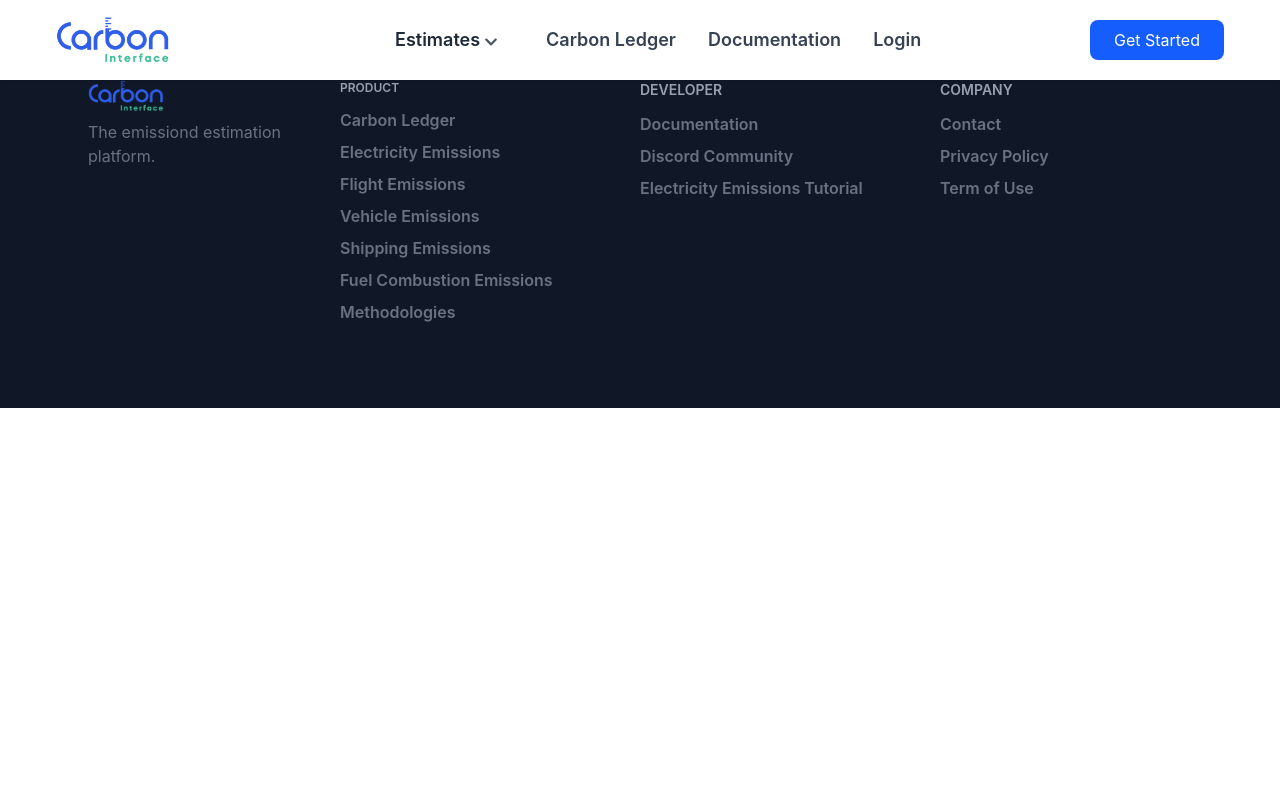
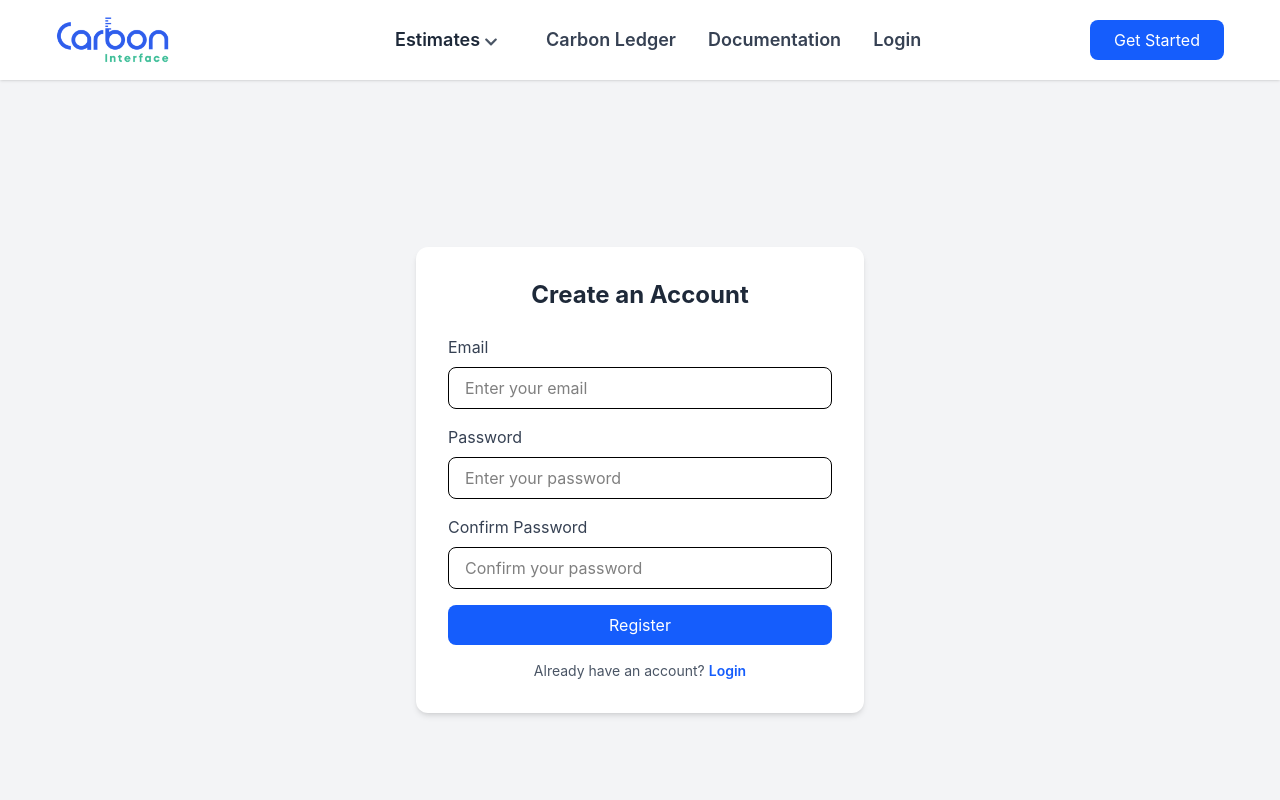
Before and after one commit to mahbubul-alam-marin/Carbon-Interface, a React app: page /register in a window 1280 px wide. Shown: the top 800 px of the page. Built offline with nearby package versions, Linux system fonts and the light colour scheme; the HTML template or start-up script is replaced by a standard one.

Commit message:
update registration page and needed changes others pages

```diff
--- a/src/App.jsx
+++ b/src/App.jsx
@@ -4,6 +4,8 @@
 import Footer from "./components/Footer";
 import Home from "./components/Home";
 import Login from "./components/pages/Login";
+import Registration from "./components/pages/Registration";
+
 
 const App = () => {
   return (
@@ -12,6 +14,7 @@
       <Routes>
         <Route path="/" element={<Home />} />
         <Route path="/login" element={<Login />} />
+        <Route path="/register" element={<Registration/>}   />
       </Routes>
       <Footer />
     </Router>
--- a/src/components/Footer.jsx
+++ b/src/components/Footer.jsx
@@ -66,7 +66,7 @@
 
 
   return (
-    <div className="bg-gray-900 grid grid-cols-4 px-10 text-center text-gray-500 pb-20">
+    <div className="bg-gray-900 grid grid-cols-4 px-10  text-center text-gray-500 py-20">
       <div className="flex flex-col px-2">
 
         <div className="flex space-x-2 px-10 pb-2">
--- a/src/components/Home.jsx
+++ b/src/components/Home.jsx
@@ -3,6 +3,7 @@
 import Img2 from "../assets/picture/purchases.jpg";
 import Img3 from "../assets/picture/shipping.jpg";
 import { FaCheck, FaCoffee } from "react-icons/fa";
+import { Link } from "react-router-dom";
 
 const Home = () => {
   const features = [
@@ -34,10 +35,11 @@
             Developers use Carbon Interface to power carbon measurement in their
             apps to <br /> combat climate change.
           </p>
-          <button className="bg-blue-600 font-bold text-2xl p-3 text-yellow-50 rounded-md cursor-pointer hover:scale-110 duration-300">
-            {" "}
-            Get Started for Free
-          </button>
+          <Link to="/register">
+                    <button className="bg-blue-600 text-white px-6 py-2 rounded-lg hover:bg-blue-700 transition-all">
+                        Get Started
+                    </button>
+                  </Link>
         </div>
       </section>
       {/*.2nd sections. */}
@@ -312,9 +314,11 @@
                 <li>✔️ No setup fee</li>
                 <li>✔️ 256-bit encryption</li>
               </ul>
-              <button className="mt-6 bg-blue-600 text-white font-bold py-2 px-4 rounded text-lg hover:bg-blue-700">
-                Get started for free
-              </button>
+              <Link to="/register">
+                    <button className="bg-blue-600 text-white px-6 py-2 rounded-lg hover:bg-blue-700 transition-all">
+                        Get Started
+                    </button>
+                  </Link>
             </div>
           </div>
 
@@ -426,9 +430,11 @@
           <div className="flex-auto p-5 border-b w-fit">
             <a href="">
               {" "}
-              <button className=" bg-blue-600 text-white font-bold py-2 cursor-pointer px-4 rounded text-lg hover:bg-blue-700">
-                Get started for free
-              </button>
+              <Link to="/register">
+                    <button className="bg-blue-600 text-white px-6 py-2 rounded-lg hover:bg-blue-700 transition-all">
+                        Get Started
+                    </button>
+                  </Link>
             </a>
           </div>
         </div>
--- a/src/components/Navbar.jsx
+++ b/src/components/Navbar.jsx
@@ -1,6 +1,6 @@
 import { useState, useRef, useEffect } from "react";
 import { FaChevronDown } from "react-icons/fa";
-import { Link } from "react-router-dom"; // Import React Router Link
+import { Link } from "react-router-dom"; //
 import logo from "../assets/picture/logo.png";
 
 const Navbar = () => {
@@ -78,7 +78,7 @@
 
             {/* Get Started Button */}
             <div className="pr-10">
-                <Link to="/get-started">
+                <Link to="/register">
                     <button className="bg-blue-600 text-white px-6 py-2 rounded-lg hover:bg-blue-700 transition-all">
                         Get Started
                     </button>
--- /dev/null
+++ b/src/components/pages/Registration.jsx
@@ -0,0 +1,93 @@
+import React, { useState } from 'react';
+import { Link } from "react-router-dom";
+
+const Registration = () => {
+  const [email, setEmail] = useState('');
+  const [password, setPassword] = useState('');
+  const [confirmPassword, setConfirmPassword] = useState('');
+  const [error, setError] = useState('');
+  const [success, setSuccess] = useState(false);
+
+  const handleRegister = (e) => {
+    e.preventDefault();
+
+    if (!email || !password || !confirmPassword) {
+      setError("All fields are required!");
+      return;
+    }
+
+    if (password !== confirmPassword) {
+      setError("Passwords do not match!");
+      return;
+    }
+
+    setError('');
+    setSuccess(true);
+    console.log("Registering with:", email, password);
+  };
+
+  return (
+    <div className="flex items-center justify-center min-h-screen bg-gray-100">
+      <div className="bg-white p-8 rounded-xl shadow-md w-full max-w-md">
+        <h2 className="text-2xl font-bold text-center text-gray-800">Create an Account</h2>
+
+        {error && <p className="text-red-500 text-center mt-2">{error}</p>}
+        {success && <p className="text-green-500 text-center mt-2">Registration Successful!</p>}
+
+        <form className="mt-6" onSubmit={handleRegister}>
+          <div>
+            <label className="block text-gray-700">Email</label>
+            <input
+              type="email"
+              value={email}
+              onChange={(e) => setEmail(e.target.value)}
+              placeholder="Enter your email"
+              required
+              className="w-full px-4 py-2 mt-2 border rounded-lg focus:ring-2 focus:ring-blue-400 focus:outline-none"
+            />
+          </div>
+
+          <div className="mt-4">
+            <label className="block text-gray-700">Password</label>
+            <input
+              type="password"
+              value={password}
+              onChange={(e) => setPassword(e.target.value)}
+              placeholder="Enter your password"
+              required
+              className="w-full px-4 py-2 mt-2 border rounded-lg focus:ring-2 focus:ring-blue-400 focus:outline-none"
+            />
+          </div>
+
+          <div className="mt-4">
+            <label className="block text-gray-700">Confirm Password</label>
+            <input
+              type="password"
+              value={confirmPassword}
+              onChange={(e) => setConfirmPassword(e.target.value)}
+              placeholder="Confirm your password"
+              required
+              className="w-full px-4 py-2 mt-2 border rounded-lg focus:ring-2 focus:ring-blue-400 focus:outline-none"
+            />
+          </div>
+
+          <button
+            type="submit"
+            className="w-full bg-blue-600 text-white py-2 mt-4 rounded-lg hover:bg-blue-700 transition-all"
+          >
+            Register
+          </button>
+        </form>
+
+        <p className="text-center text-gray-600 text-sm mt-4">
+          Already have an account?{" "}
+          <Link to="/login" className="text-blue-600 font-semibold hover:underline">
+            Login
+          </Link>
+        </p>
+      </div>
+    </div>
+  );
+};
+
+export default Registration;
```
